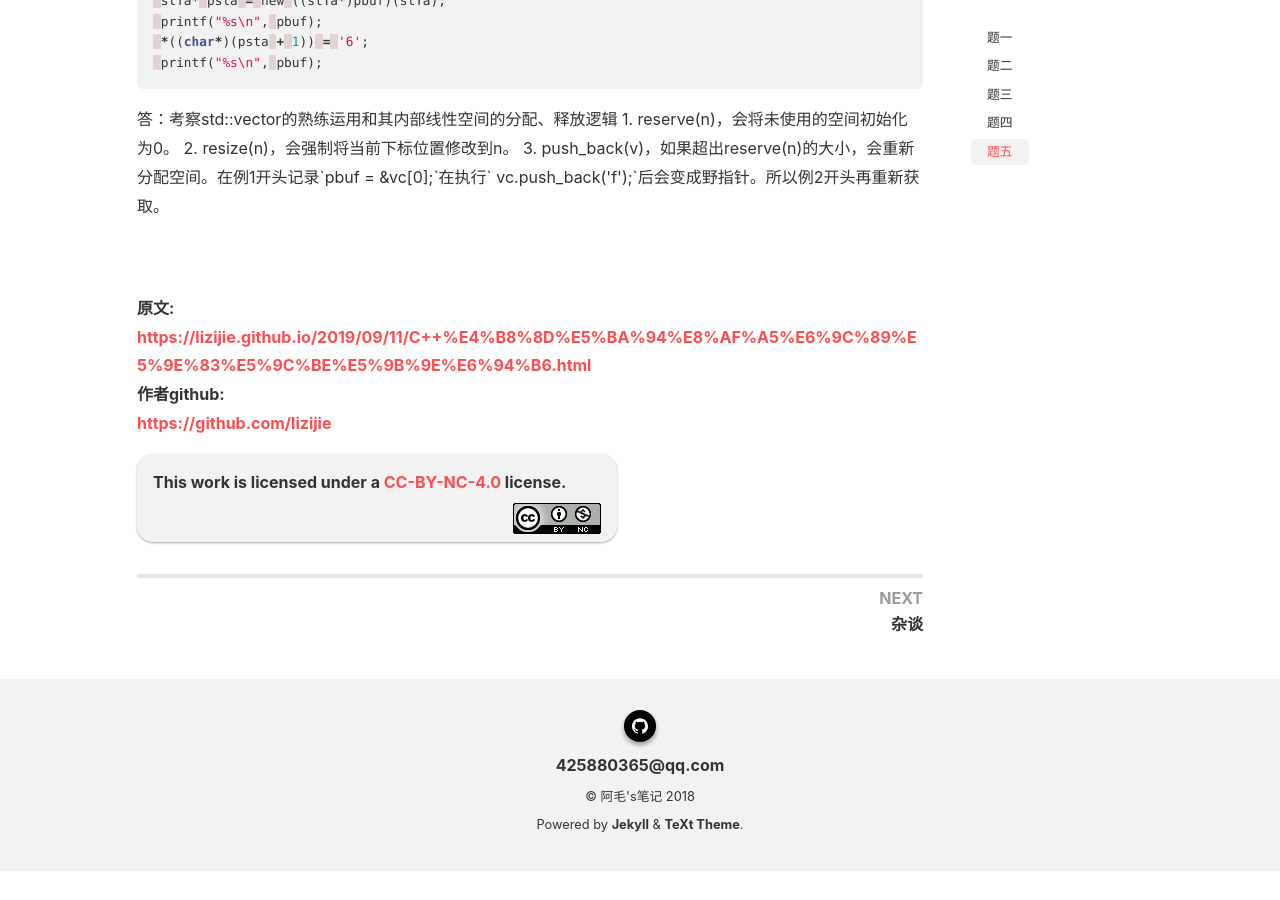
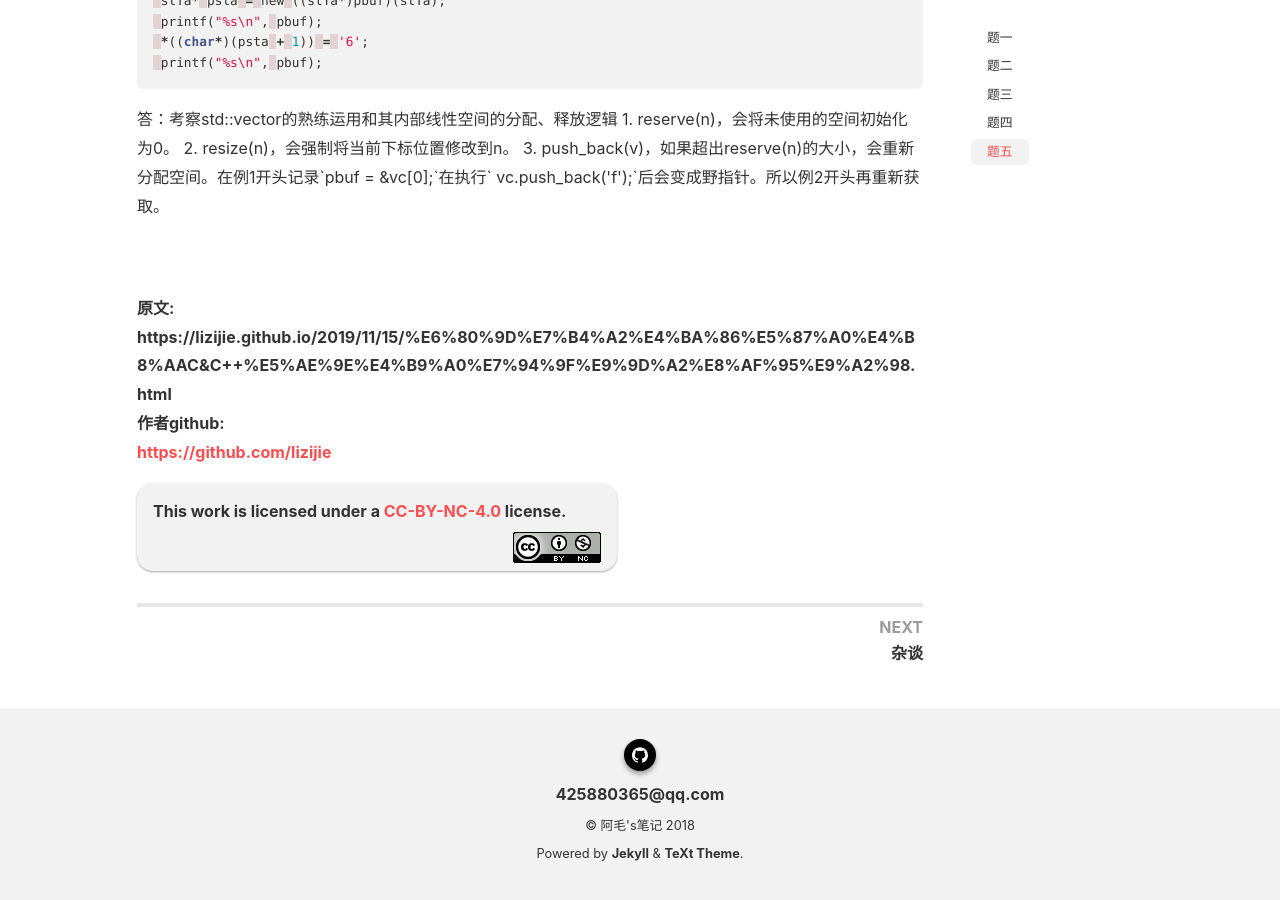
Before and after one commit to lizijie/lizijie.github.io, a Jekyll site: the page built from _posts/2019-11-15-思索了几个C&C++实习生面试题.md, in a window 1280 px wide and 900 px high, scrolled down 3065 px. Built offline with Jekyll 4.4.1, drawn with Linux system fonts in a browser that asks for light colours; nearby versions of some CDN libraries; comment, search, counter and statistics services are not loaded; before the commit the page ends 3936 px from its top, so only the background shows below that.

Commit message:
Update 2019-11-15-思索了几个C&C++实习生面试题.md

```diff
--- a/_posts/2019-11-15-思索了几个C&C++实习生面试题.md
+++ b/_posts/2019-11-15-思索了几个C&C++实习生面试题.md
@@ -136,7 +136,7 @@ int main()
 <br>
 <br>
 <b>原文:<br>
-<https://lizijie.github.io/2019/09/11/C++%E4%B8%8D%E5%BA%94%E8%AF%A5%E6%9C%89%E5%9E%83%E5%9C%BE%E5%9B%9E%E6%94%B6.html>
+https://lizijie.github.io/2019/11/15/%E6%80%9D%E7%B4%A2%E4%BA%86%E5%87%A0%E4%B8%AAC&C++%E5%AE%9E%E4%B9%A0%E7%94%9F%E9%9D%A2%E8%AF%95%E9%A2%98.html
 <br>
 作者github:<br>
 <https://github.com/lizijie>
```
